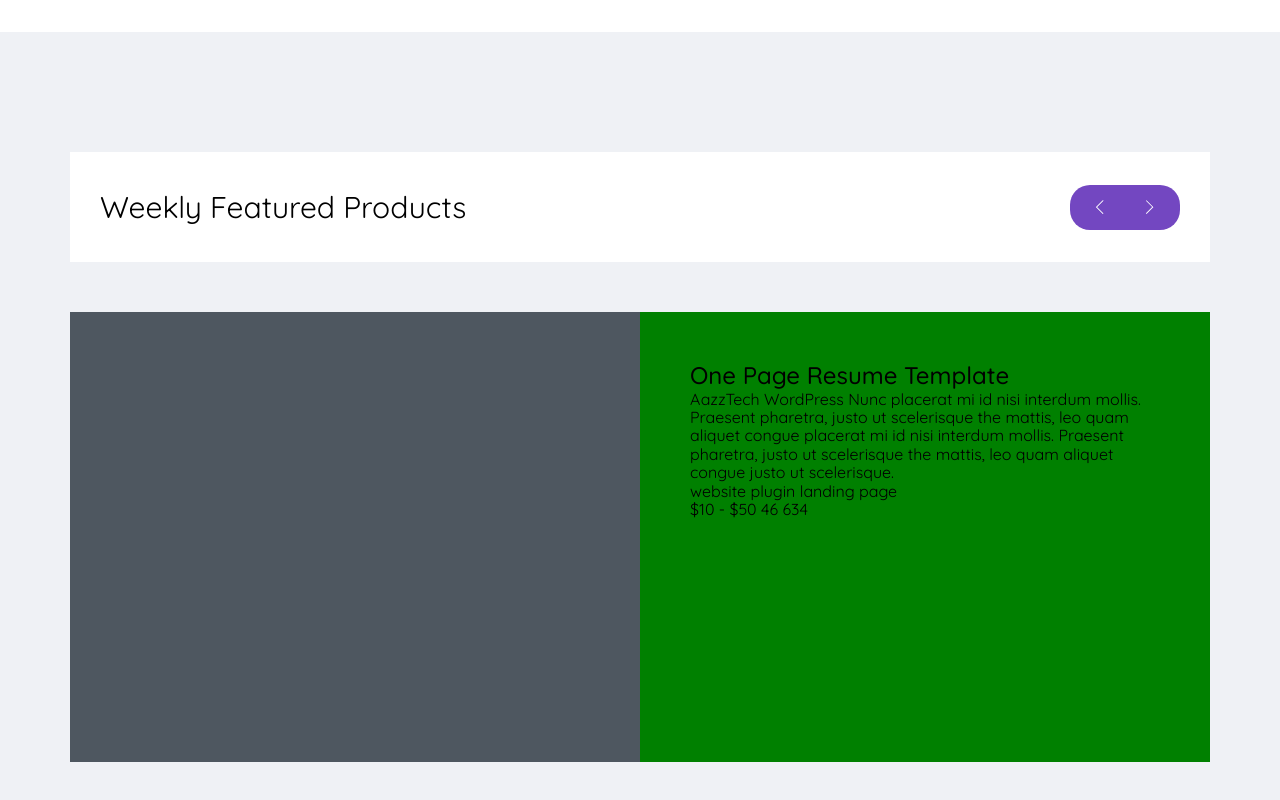
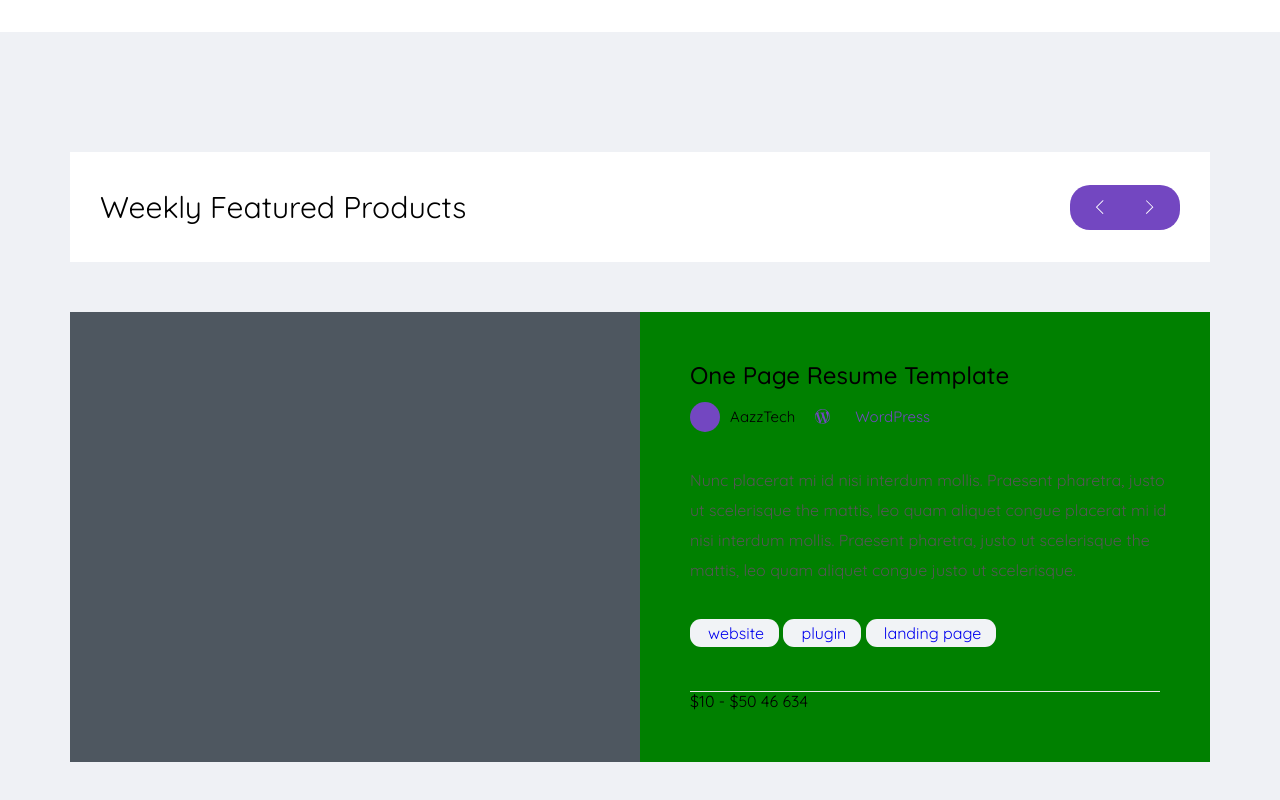
Before and after one commit to nicc-s1939/MartPlace, a website: page app/index.html in a window 1280 px wide. Shown: the part 1584-2384 px from the top of the page. Drawn offline with nearby package versions, Linux system fonts and the light colour scheme; files that its build step writes are made by us from their sources.

Commit message:
added featured-item 3

```diff
--- a/app/index.html
+++ b/app/index.html
@@ -156,14 +156,18 @@
                             One Page Resume Template
                         </div>
                         <div class="featured-item2-text">
-                            AazzTech
-                            WordPress
-                            Nunc placerat mi id nisi interdum mollis. Praesent pharetra, justo ut scelerisque the mattis, leo quam aliquet congue placerat mi id nisi interdum mollis. Praesent pharetra, justo ut scelerisque the mattis, leo quam aliquet congue justo ut scelerisque.
+                            <div class="inner__Aazz-Word">
+                                <a class="Aazz" href="#" style="background-image: url(images/icons/Ellipse\ 6.svg);">AazzTech</a>
+                                <a class="Word" href="#" style="background-image: url(images/icons/WordPress.svg);">WordPress</a>
+                            </div>
+                            <div class="text">
+                                 Nunc placerat mi id nisi interdum mollis. Praesent pharetra, justo ut scelerisque the mattis, leo quam aliquet congue placerat mi id nisi interdum mollis. Praesent pharetra, justo ut scelerisque the mattis, leo quam aliquet congue justo ut scelerisque.
+                            </div>
                         </div>
                         <div class="featured-item2-buttom">
-                            website
-                            plugin
-                            landing page
+                            <a href="#">website</a>
+                            <a href="#">plugin</a>
+                            <a href="#">landing page</a>
                         </div>
                         <div class="featured-item2-basket">
                             $10 - $50
--- a/app/scss/_global.scss
+++ b/app/scss/_global.scss
@@ -27,3 +27,21 @@ body{
     margin: 0 auto;
     padding: 0 15px;
 }
+.inner__Aazz-Word{
+    display: flex;
+    justify-content: start;
+    font-size: 15px;
+    line-height: 30px;
+    font-weight: 400;
+    .Aazz,
+    .Word{
+        background-repeat: no-repeat;
+        background-position: left;
+        padding-left: 40px;
+        padding-right: 20px;
+        color: #000;
+    }
+    .Word{
+        color: #7347c1;
+    }
+}
--- a/app/scss/style.scss
+++ b/app/scss/style.scss
@@ -358,8 +358,39 @@
         .featured-item2-titel{
             font-size: 24px;
             font-weight: 500;
+            margin-bottom: 12px;
+        }
+        .featured-item2-text{
+            .text{
+                font-size: 16px;
+                line-height: 30px;
+                color: #555;
+                margin: 0;
+                margin-bottom: 34px;
+                min-width: 485px;
+            }
+
+            .inner__Aazz-Word{
+                margin-bottom: 33px;
+            }
+        }
+        .featured-item2-buttom{
+            a{
+                font-size: 16px;
+                line-height: 28px;
+                padding-left: 18px;
+                padding-right: 15px;
+                background-color: #f1f3f6;
+                border-radius: 11px;
+                margin-bottom: 44px;
+            }
+        }
+        .featured-item2-basket{
+            max-width: 485px;
+            border-top: 1px solid #ececec;
         }
     }
+
 }
 
 
```
Also changed, not shown: app/images/icons/Ellipse 6.svg (added), app/images/icons/WordPress.svg (added).
